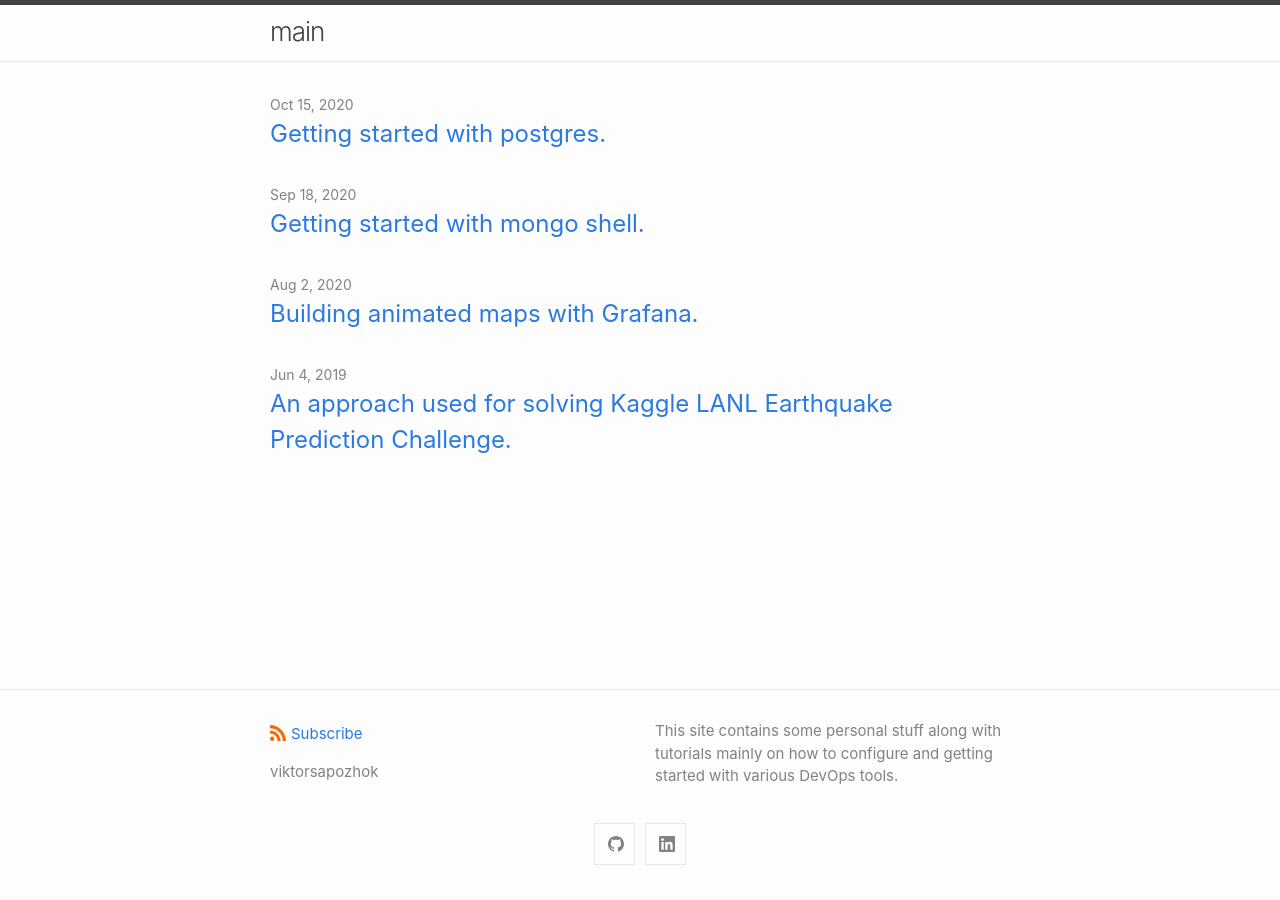
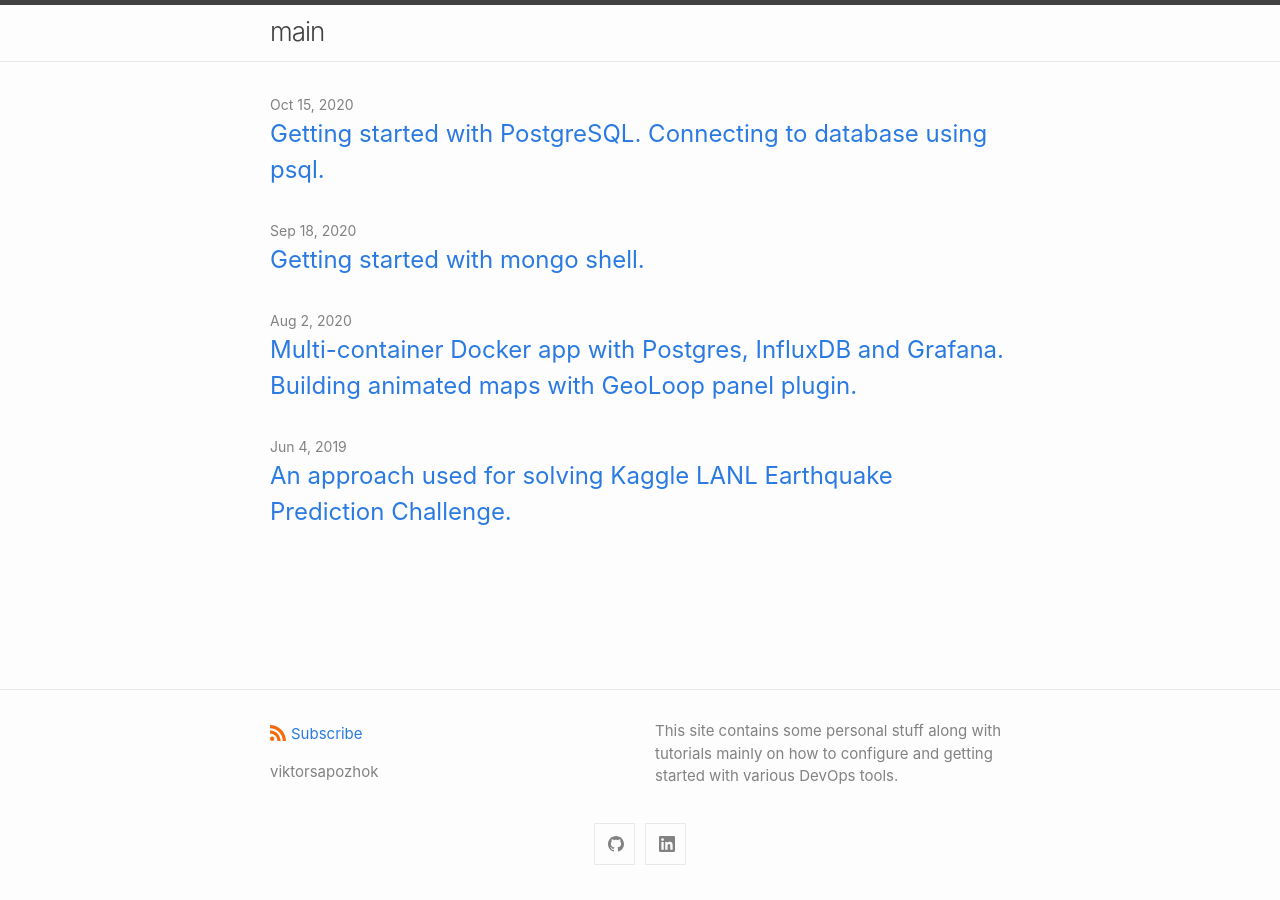
Before and after one commit to viktorsapozhok/viktorsapozhok.github.io, a Jekyll site: the page built from index.md, in a window 1280 px wide. Built offline with Jekyll 4.4.1, drawn with Linux system fonts in a browser that asks for light colours; part of the change alters nothing that is shown.

Commit message:
processing

````diff
--- a/_config.yml
+++ b/_config.yml
@@ -5,6 +5,7 @@ author:
 description: > # this means to ignore newlines until "show_excerpts:"
   This site contains some personal stuff along with tutorials mainly on how to
   configure and getting started with various DevOps tools.
+permalink: /:slug/
 
 show_excerpts: false # set to true to show excerpts on the homepage
 
--- a/_posts/2020-08-02-docker-postgres-grafana.md
+++ b/_posts/2020-08-02-docker-postgres-grafana.md
@@ -1,10 +1,12 @@
 ---
 layout: post
-title: "Building animated maps with Grafana."
+title: "Multi-container Docker app with Postgres, InfluxDB and Grafana.
+    Building animated maps with GeoLoop panel plugin."
 categories:
-  - grafana
+  - docker
   - postgres
-  - docker
+  - influxdb
+slug: grafana-worldmap-geoloop
 keywords:
   - docker
   - docker-compose
@@ -13,15 +15,16 @@ keywords:
   - influxdb
   - grafana
   - geoloop
+  - geojson
   - animated-map
   - geoloop-panel
   - worldmap-panel
-meta: "Multi-container docker app with Postgres, InfluxDB and Grafana.
+meta: "Docker app with Postgres, InfluxDB and Grafana.
     Building animated maps with GeoLoop Panel plugin."
 ---
 
 This tutorial provides a quick guide of how to install a dashboard environment
-from Grafana, Postgres and InfluxDB with docker-compose, create map overlays with Worldmap Panel plugin and
+from Grafana, PostgreSQL and InfluxDB with docker-compose, create map overlays with Worldmap Panel plugin and
 build animated maps using GeoLoop Panel plugin.
 
 To illustrate the process of building the animated maps with GeoLoop,
@@ -78,14 +81,19 @@ postgres terminal, inside the docker container. See [Makefile](https://github.co
 for more details.
 
 ```
-$ make -C docker/ postgres-create-db
-$ make -C docker/ postgres-init-schema
+$ make postgres-create-db
+$ make postgres-init-schema
 ```
 
 Now we can login to the Grafana web UI in browser (http://localhost:3000/grafana/) with the login `admin` and
 password `password` and initialize data sources.
 
-![Grafana login page](https://github.com/viktorsapozhok/docker-postgres-influxdb-grafana/blob/master/docs/source/images/grafana_login.png?raw=true)
+<a href="https://github.com/viktorsapozhok/docker-postgres-influxdb-grafana/blob/master/docs/source/images/grafana_login.png?raw=true">
+    <img
+        src="https://github.com/viktorsapozhok/docker-postgres-influxdb-grafana/blob/master/docs/source/images/grafana_login.png?raw=true"
+        alt="Grafana login page"
+    >
+</a>
 
 ## Data Sources
 
@@ -95,7 +103,12 @@ to find out how to do this.
 
 Here is the configuration parameters we use to add InfluxDB data source.
 
-![Configuration parameters used to add InfluxDB data source](https://github.com/viktorsapozhok/docker-postgres-influxdb-grafana/blob/master/docs/source/images/influx.png?raw=true)
+<a href="https://github.com/viktorsapozhok/docker-postgres-influxdb-grafana/blob/master/docs/source/images/influx.png?raw=true">
+    <img
+        src="https://github.com/viktorsapozhok/docker-postgres-influxdb-grafana/blob/master/docs/source/images/influx.png?raw=true"
+        alt="InfluxDB datasource configuration"
+    >
+</a>
 
 And this is the configuration parameters we use to add PostgreSQL data source.
 
@@ -123,13 +136,13 @@ See [Makefile](https://github.com/viktorsapozhok/docker-postgres-influxdb-grafan
 for more details.
 
 ```
-$ make -C docker/ postgres-copy-data
+$ make postgres-copy-data
 ```
 
-After we have written data to the tables, we can login to terminal and view schema contents.
+After we have written data to the tables, we can login to the terminal and view schema contents.
 
 ```
-$ make -C docker/ postgres-console
+$ make postgres-console
 
 psql (12.3 (Debian 12.3-1.pgdg100+1))
 Type "help" for help.
@@ -148,7 +161,7 @@ Now we calculate logarithm of the number of active cases and write it to InfluxD
 We can also login to influx database from console and view the database contents.
 
 ```
-$ make -C docker/ influx-console
+$ make influx-console
 
 Connected to http://localhost:8086 version 1.8.1
 InfluxDB shell version: 1.8.1
@@ -202,7 +215,7 @@ we will confine ourselves to serving the local directory where geojson is stored
 (however, this approach is not recommended for production).
 
 ```
-$ make -C docker/ data-server
+$ make data-server
 ```
 
 The GeoJSON URL: `http://0.0.0.0:8000/countries.geojson`
@@ -217,3 +230,15 @@ Here is the panel configuration settings.
 And that's how the panel looks like.
 
 ![GeoLoop Panel](https://github.com/viktorsapozhok/docker-postgres-influxdb-grafana/blob/master/docs/source/images/preview.gif?raw=true)
+
+## Repository
+
+All data and source codes can be found in the repository:
+
+[https://github.com/viktorsapozhok/docker-postgres-influxdb-grafana](https://github.com/viktorsapozhok/docker-postgres-influxdb-grafana)
+
+## Reference
+
+* [COVID-19 dataset](https://github.com/datasets/covid-19)
+* [Add a data source in Grafana](https://grafana.com/docs/grafana/latest/datasources/add-a-data-source/)
+* [Getting started with PostgreSQL](https://viktorsapozhok.github.io/postgres/psql/2020/10/15/tutorial.html)
--- a/_posts/2020-10-15-postgres-tutorial.md
+++ b/_posts/2020-10-15-postgres-tutorial.md
@@ -1,7 +1,10 @@
 ---
 layout: post
-title: "Getting started with postgres."
-categories: postgres
+title: "Getting started with PostgreSQL. Connecting to database using psql."
+categories:
+  - postgres
+  - psql
+slug: tutorial
 keywords:
   - PostgreSQL
   - postgres
````
